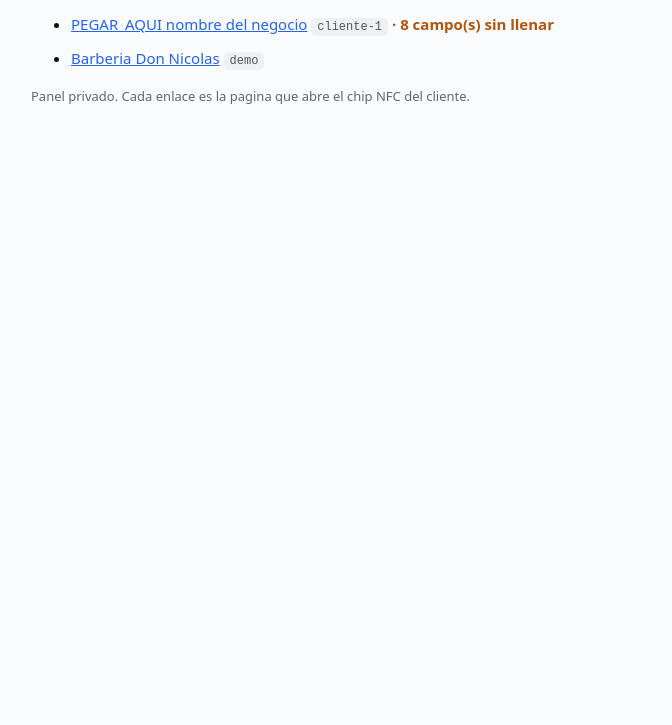
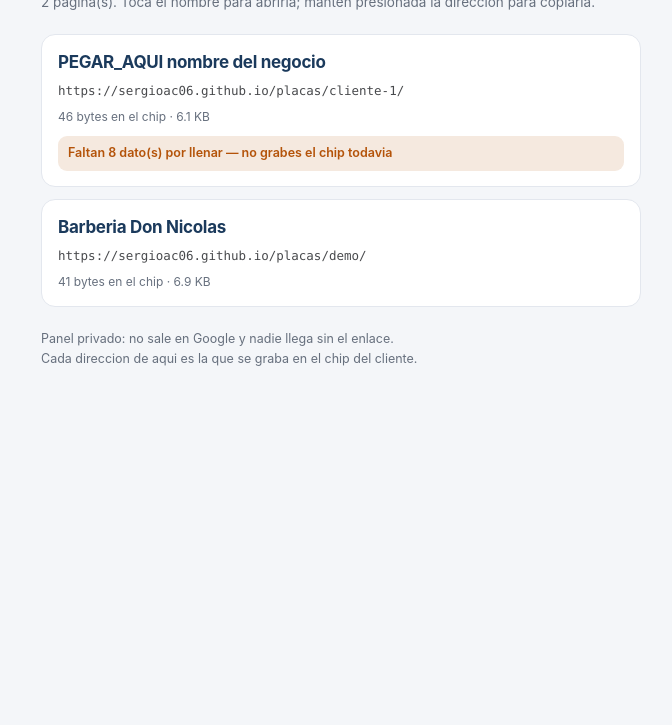
Before and after one commit to SergioAC06/placas, a plain HTML site: page index.html in a window 1280 px wide. Shown: the part 75-800 px from the top of the page, without its empty margins (299-971 px from the left). Drawn offline with Linux system fonts and the light colour scheme.

Commit message:
panel: muestra la URL de cada chip y avisa de datos sin llenar

```diff
--- a/index.html
+++ b/index.html
@@ -1,13 +1,40 @@
 <!doctype html><html lang="es"><head><meta charset="utf-8">
-<meta name="viewport" content="width=device-width,initial-scale=1">
-<meta name="robots" content="noindex,nofollow"><title>Placas NFC - panel</title>
-<style>body{font:15px/1.6 system-ui,sans-serif;max-width:620px;margin:40px auto;padding:0 20px;color:#111;background:#fafbfc}
-h1{font-size:20px}li{margin:9px 0}code{background:#eef0f3;padding:2px 6px;border-radius:5px;font-size:12px;color:#555}
-a{color:#2563eb}p{color:#666;font-size:13px}</style></head><body>
-<h1>Placas NFC &mdash; 2 cliente(s)</h1>
-<ul>
-    <li><a href="https://sergioac06.github.io/placas/cliente-1/">PEGAR_AQUI nombre del negocio</a> <code>cliente-1</code> <b style="color:#b45309">· 8 campo(s) sin llenar</b></li>
-    <li><a href="https://sergioac06.github.io/placas/demo/">Barberia Don Nicolas</a> <code>demo</code></li>
-</ul>
-<p>Panel privado. Cada enlace es la pagina que abre el chip NFC del cliente.</p>
-</body></html>
+<meta name="viewport" content="width=device-width,initial-scale=1,viewport-fit=cover">
+<meta name="robots" content="noindex,nofollow"><title>Mis placas NFC</title>
+<style>
+*{box-sizing:border-box;margin:0}
+:root{--bg:#f4f6f9;--sup:#fff;--tx:#0c0e12;--mu:#67707e;--ac:#1B3A5C;--bo:#e3e7ee;--al:#b45309}
+@media (prefers-color-scheme:dark){
+  :root{--bg:#0b0e13;--sup:#151921;--tx:#eef1f6;--mu:#8e98a7;--ac:#7aa7d9;--bo:#242b36;--al:#e0a33a}
+}
+body{background:var(--bg);color:var(--tx);font:16px/1.5 -apple-system,"Segoe UI",Roboto,system-ui,sans-serif;
+  padding:30px max(16px,env(safe-area-inset-left)) 50px}
+.w{max-width:600px;margin:0 auto}
+h1{font-size:21px;letter-spacing:-.4px}
+.sub{color:var(--mu);font-size:13.5px;margin:5px 0 22px}
+.c{background:var(--sup);border:1px solid var(--bo);border-radius:14px;padding:15px 16px;margin-bottom:12px}
+.t{display:block;color:var(--ac);font-weight:700;font-size:17px;text-decoration:none;letter-spacing:-.3px}
+.u{font-family:ui-monospace,Menlo,Consolas,monospace;font-size:12.5px;color:var(--tx);opacity:.75;
+  margin-top:7px;word-break:break-all;user-select:all}
+.m{color:var(--mu);font-size:12px;margin-top:7px}
+.ojo{margin-top:10px;padding:8px 10px;border-radius:9px;font-size:12.5px;font-weight:600;
+  color:var(--al);background:color-mix(in srgb,var(--al) 13%,transparent)}
+.pie{color:var(--mu);font-size:12.5px;margin-top:22px;line-height:1.6}
+</style></head><body><div class="w">
+<h1>Mis placas NFC</h1>
+<div class="sub">2 pagina(s). Toca el nombre para abrirla; manten presionada la direccion para copiarla.</div>
+    <article class="c">
+      <a class="t" href="https://sergioac06.github.io/placas/cliente-1/">PEGAR_AQUI nombre del negocio</a>
+      <div class="u">https://sergioac06.github.io/placas/cliente-1/</div>
+      <div class="m">46 bytes en el chip &middot; 6.1 KB</div>
+      <div class="ojo">Faltan 8 dato(s) por llenar &mdash; no grabes el chip todavia</div>
+    </article>
+    <article class="c">
+      <a class="t" href="https://sergioac06.github.io/placas/demo/">Barberia Don Nicolas</a>
+      <div class="u">https://sergioac06.github.io/placas/demo/</div>
+      <div class="m">41 bytes en el chip &middot; 6.9 KB</div>
+
+    </article>
+<div class="pie">Panel privado: no sale en Google y nadie llega sin el enlace.<br>
+Cada direccion de aqui es la que se graba en el chip del cliente.</div>
+</div></body></html>
```
